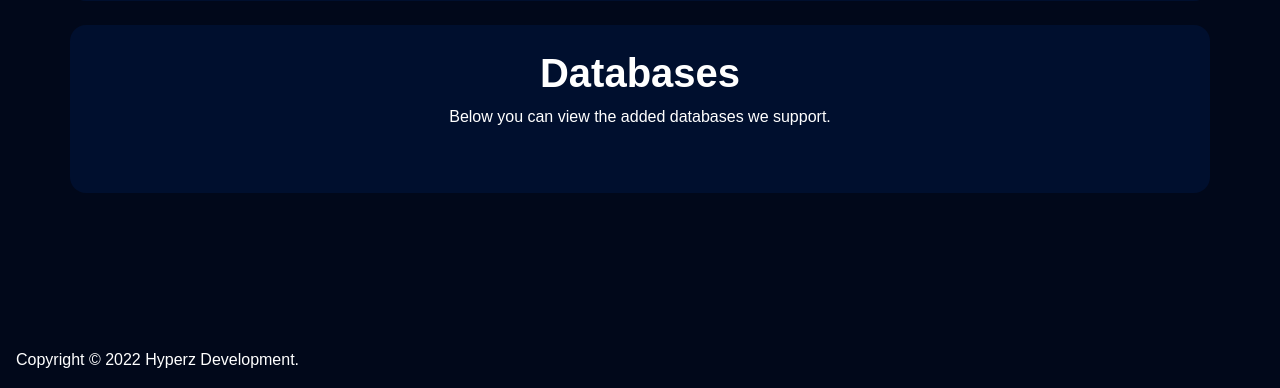
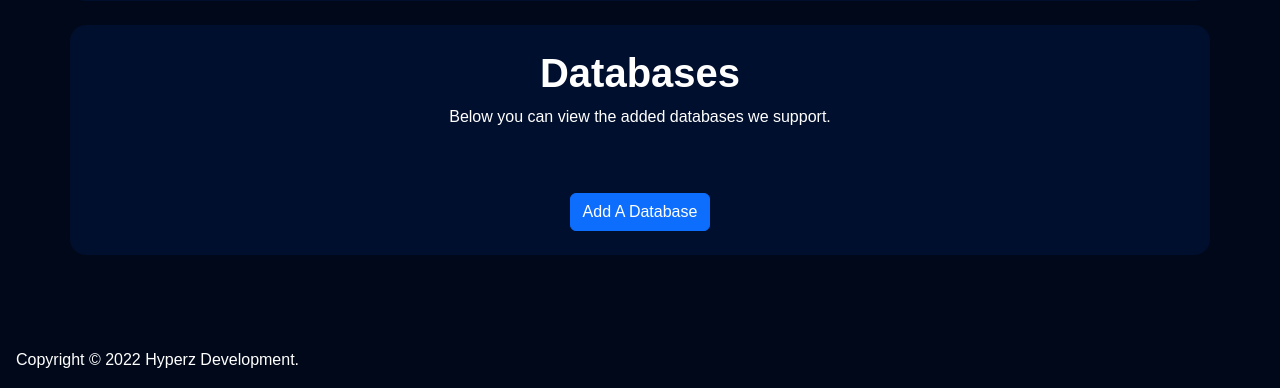
Before and after one commit to Itz-Hyperz/firewallgg, a Node server app: template website/views/index.ejs in a window 1280 px wide. Shown: the part 412-800 px from the top of the page. Run offline with Node 20, Linux system fonts and the light colour scheme; the template is opened without the code that fills it, so the values that code supplies are empty; some libraries are stand-ins or nearby versions.

Commit message:
Update index.ejs

```diff
--- a/website/views/index.ejs
+++ b/website/views/index.ejs
@@ -39,6 +39,8 @@
                         </div>
                     <% }); %>
                 </div>
+                <br>
+                <a class="btn btn-primary" href="https://github.com/Itz-Hyperz/firewallgg/blob/main/databases.json" target="_blank">Add A Database</a>
             </div>
             <br>
         </div>
```
